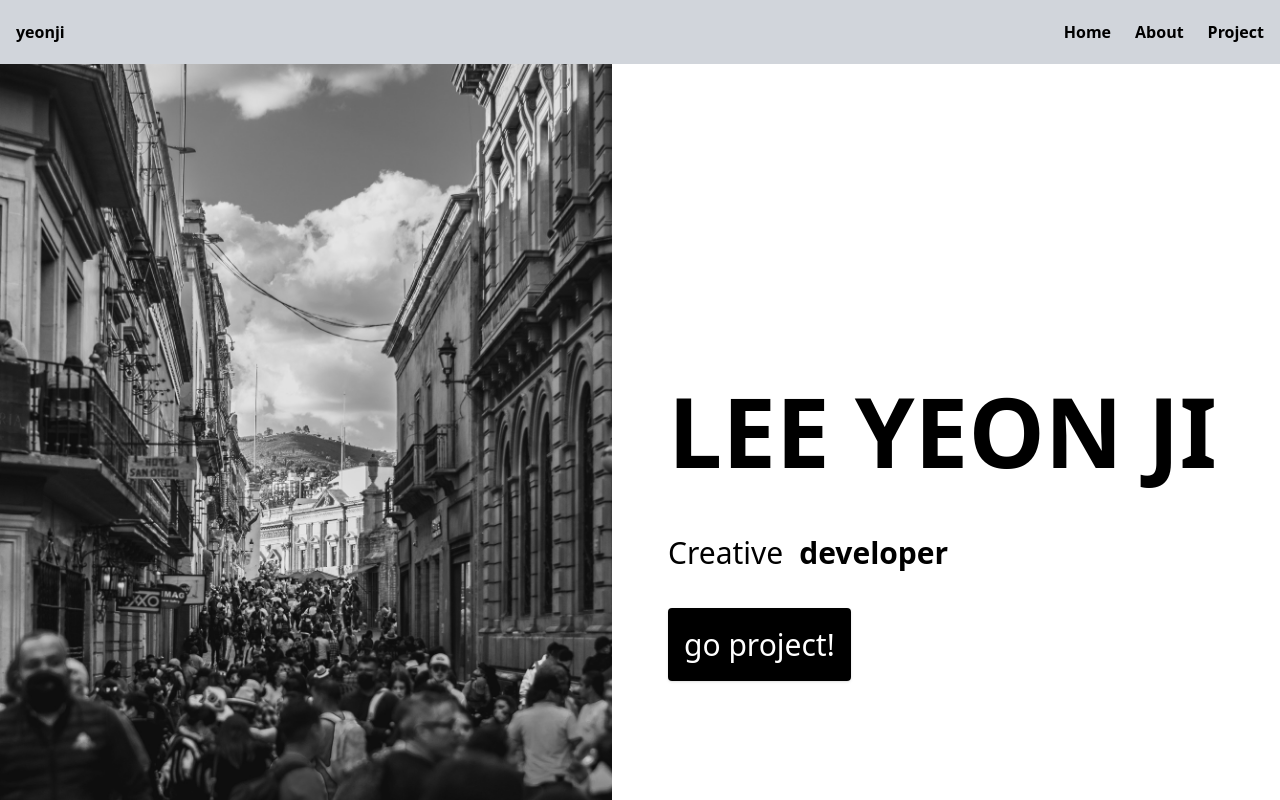
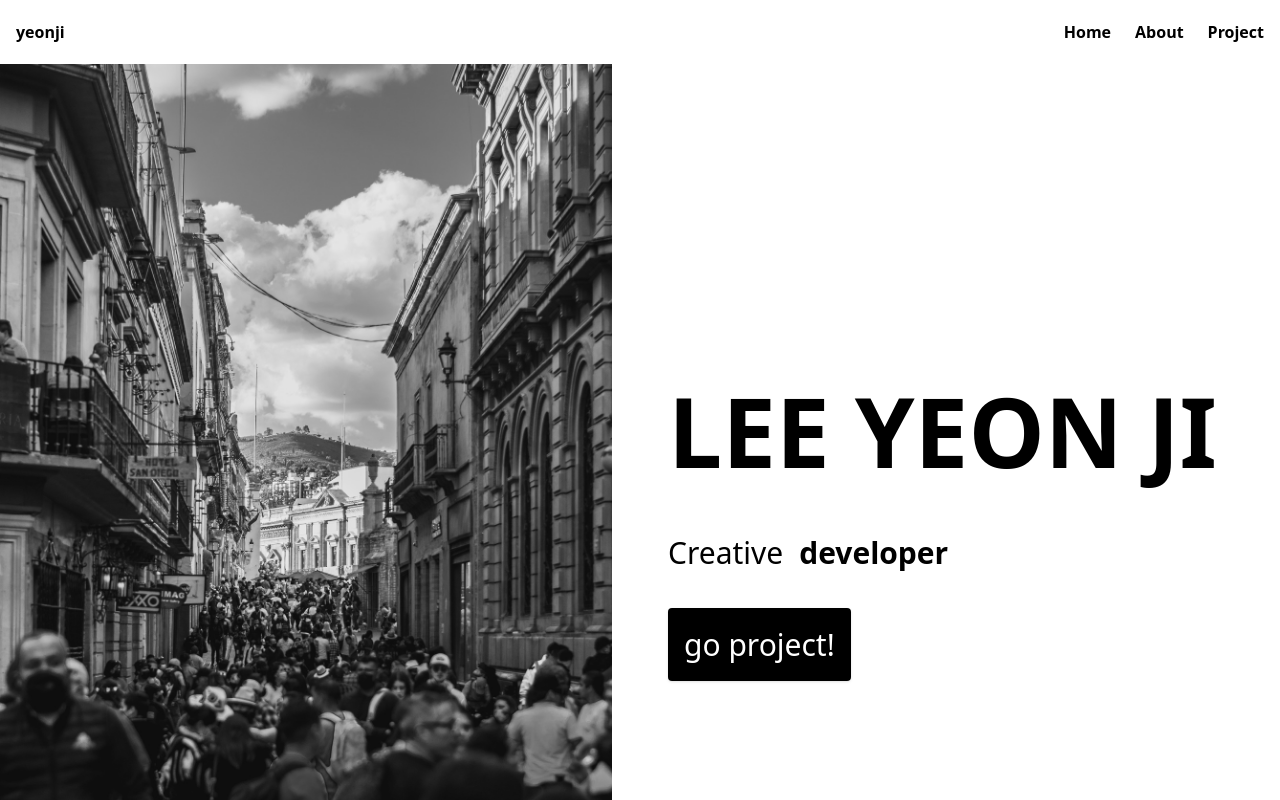
Before and after one commit to lee-yeon-ji/yeonji_portfolio, a React (Create React App) app: page / in a window 1280 px wide. Shown: the top 800 px of the page. Built offline with nearby package versions, Linux system fonts and the light colour scheme.

Commit message:
home page

```diff
--- a/src/components/Header.jsx
+++ b/src/components/Header.jsx
@@ -15,7 +15,7 @@ export default function Header() {
     const toggleMenu = () => setIsMenuOpen(!isMenuOpen);
 
     return (
-        <div className="sticky top-0 bg-gray-300 position-fixed w-full left-0 rigth-0 z-999  ">
+        <div className="sticky top-0 bg-white-300 position-fixed w-full left-0 rigth-0 z-999  ">
             <header className="max-w-7xl mx-auto">
                 <div className="flex justify-between items-center w-full h-16 font-bold text-base px-4">
                     <Link to='/'>yeonji</Link>
```
